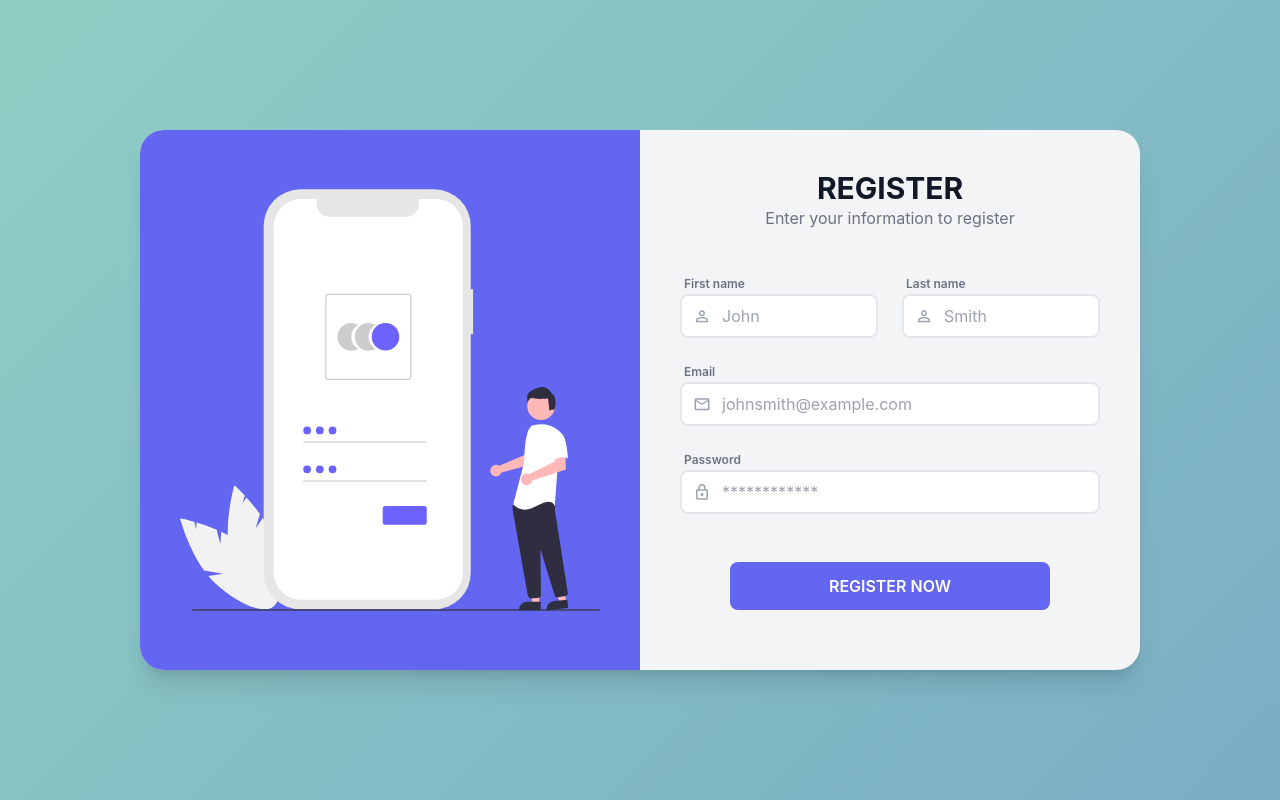
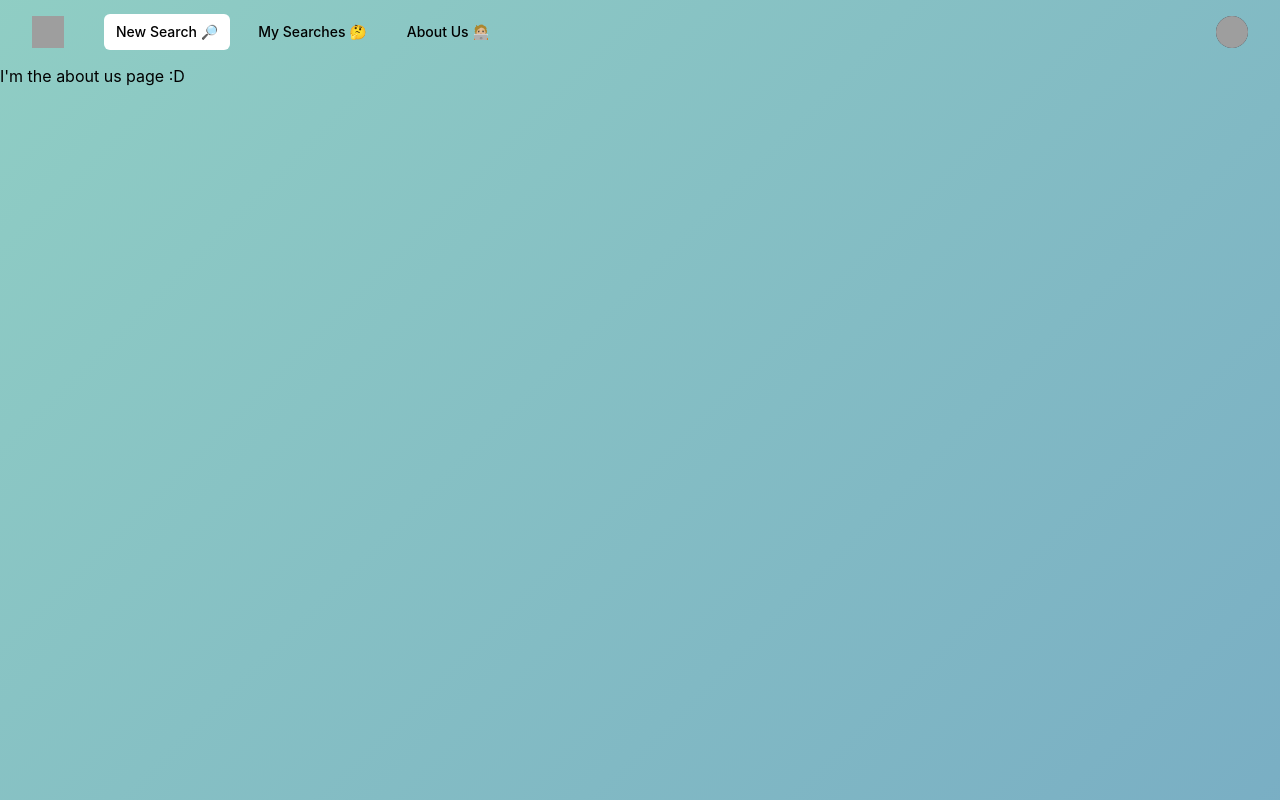
Before and after one commit to The-Briel-Deal/Flight_Scanner_MUI, a React (Create React App) app: page /aboutus in a window 1280 px wide. Built offline with nearby package versions, Linux system fonts and the light colour scheme; grey boxes are pictures that could not be loaded.

Commit message:
setup webpack to proxy to my backend, if you are developing with this setup please run both

```diff
--- a/package.json
+++ b/package.json
@@ -1,4 +1,5 @@
 {
+  "proxy": "http://localhost:3001",
   "name": "react_flight_search",
   "version": "0.1.0",
   "private": true,
--- a/server.js
+++ b/server.js
@@ -62,4 +62,4 @@ app.post("/search", (req, res) => {
 
 })
 
-app.listen(process.env.PORT || 3000);
+app.listen(process.env.PORT || 3001);
--- a/src/App.js
+++ b/src/App.js
@@ -17,8 +17,9 @@ function App() {
   const location = useLocation();
   return (
     <>
-      <SignUp />
-      {/* <Nav userState={[user, setUser]} />
+      {/* <SignUp /> */}
+      {/* <h1>hello</h1> */}
+      <Nav userState={[user, setUser]} />
       <div style={{ position: "relative" }}>
         <AnimatePresence exitBeforeEnter>
           <Routes location={location} key={location.key}>
@@ -27,7 +28,7 @@ function App() {
             <Route path="/aboutus" element={<AboutUs />} />
           </Routes>
         </AnimatePresence>
-      </div> */}
+      </div>
     </>
   );
 }
--- a/src/components/ShowFlights.jsx
+++ b/src/components/ShowFlights.jsx
@@ -32,6 +32,7 @@ export default (props) => {
     }
     if (firstRun) {
         postData().then((data) => {
+            console.log(`data returned ${data.link}`)
             setReturnQuery({
                 price: data.price,
                 connections: data.connections,
--- a/src/index.js
+++ b/src/index.js
@@ -16,4 +16,3 @@ ReactDOM.render(
 // If you want to start measuring performance in your app, pass a function
 // to log results (for example: reportWebVitals(console.log))
 // or send to an analytics endpoint. Learn more: https://bit.ly/CRA-vitals
-reportWebVitals();
--- a/src/pages/Landing.jsx
+++ b/src/pages/Landing.jsx
@@ -34,6 +34,7 @@ export default function Example(props) {
     return (
         <div>
             <AnimatePresence>
+                <h1>I am the dev server :D</h1>
                 {(currentPage === 1) && <FlightSelectPageOne
                     theme={theme}
                     setSearchState={setSearchState}
```
Also changed, not shown: flight.json (+1 -1 lines), 1 other file (tests, documents, lock files or other folders).
